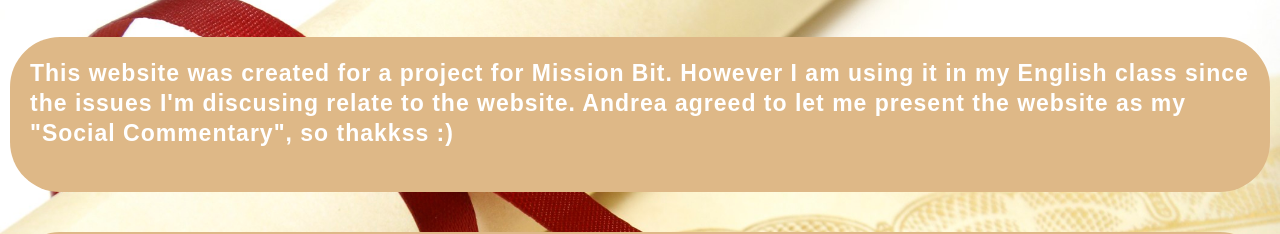
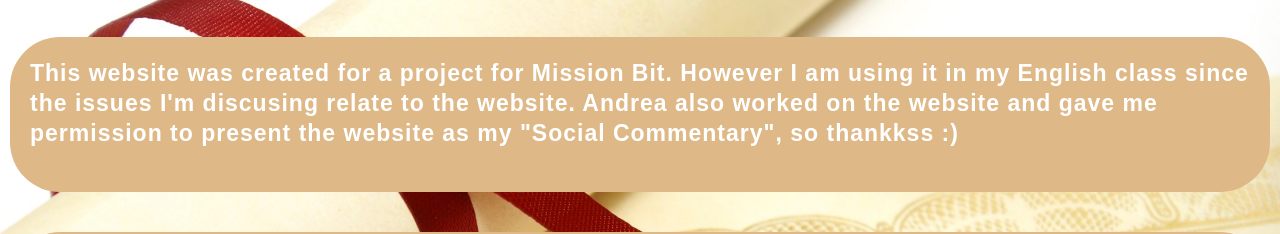
Before and after one commit to squido4/Website_Project, a plain HTML site: page About.html in a window 1280 px wide. Shown: the part 116-350 px from the top of the page. Drawn offline with Linux system fonts and the light colour scheme.

Commit message:
About agaiin

```diff
--- a/About.html
+++ b/About.html
@@ -39,7 +39,7 @@
 </div>
 
     <div class="about">
-        <p>This website was created for a project for Mission Bit. However I am using it in my English class since the issues I'm discusing relate to the website. Andrea agreed to let me present the website as my "Social Commentary", so thakkss :)
+        <p>This website was created for a project for Mission Bit. However I am using it in my English class since the issues I'm discusing relate to the website. Andrea also worked on the website and gave me permission to present the website as my "Social Commentary", so thankkss :)
         </p>
         </div>
 
```
